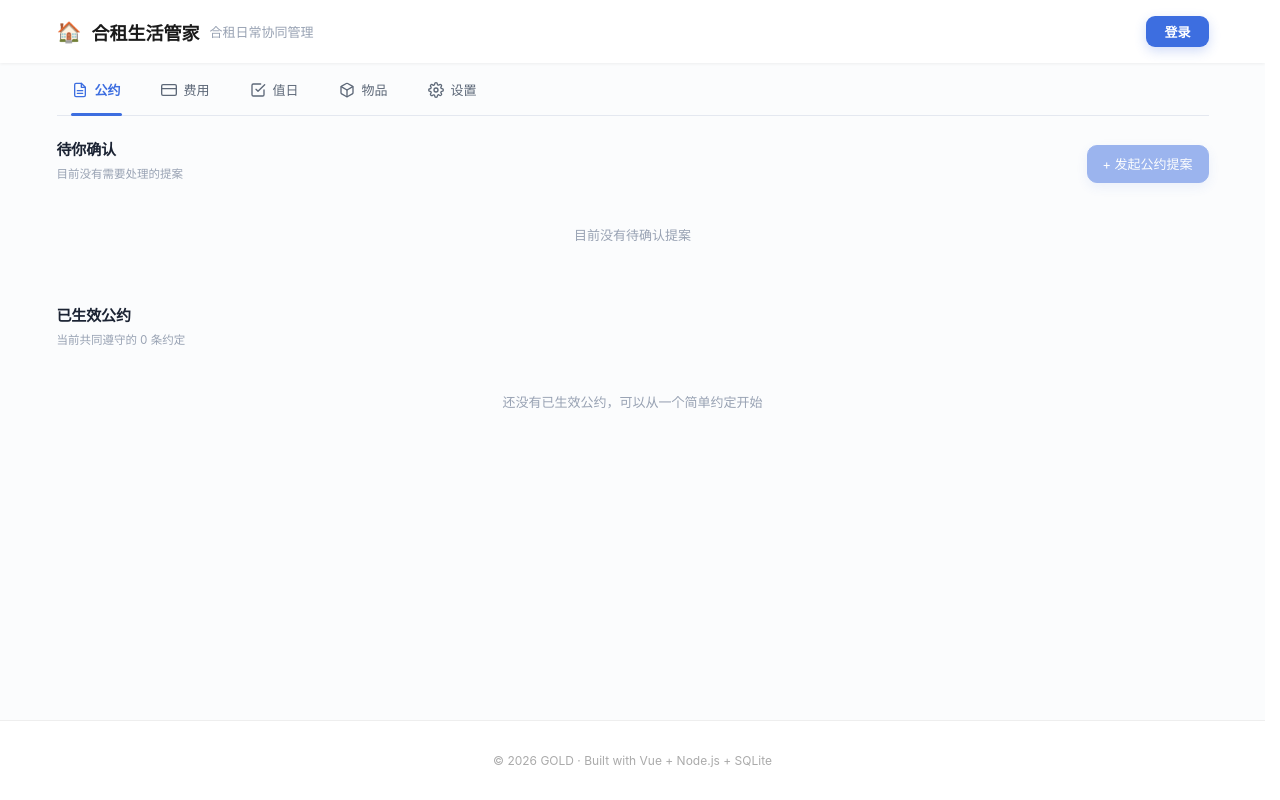
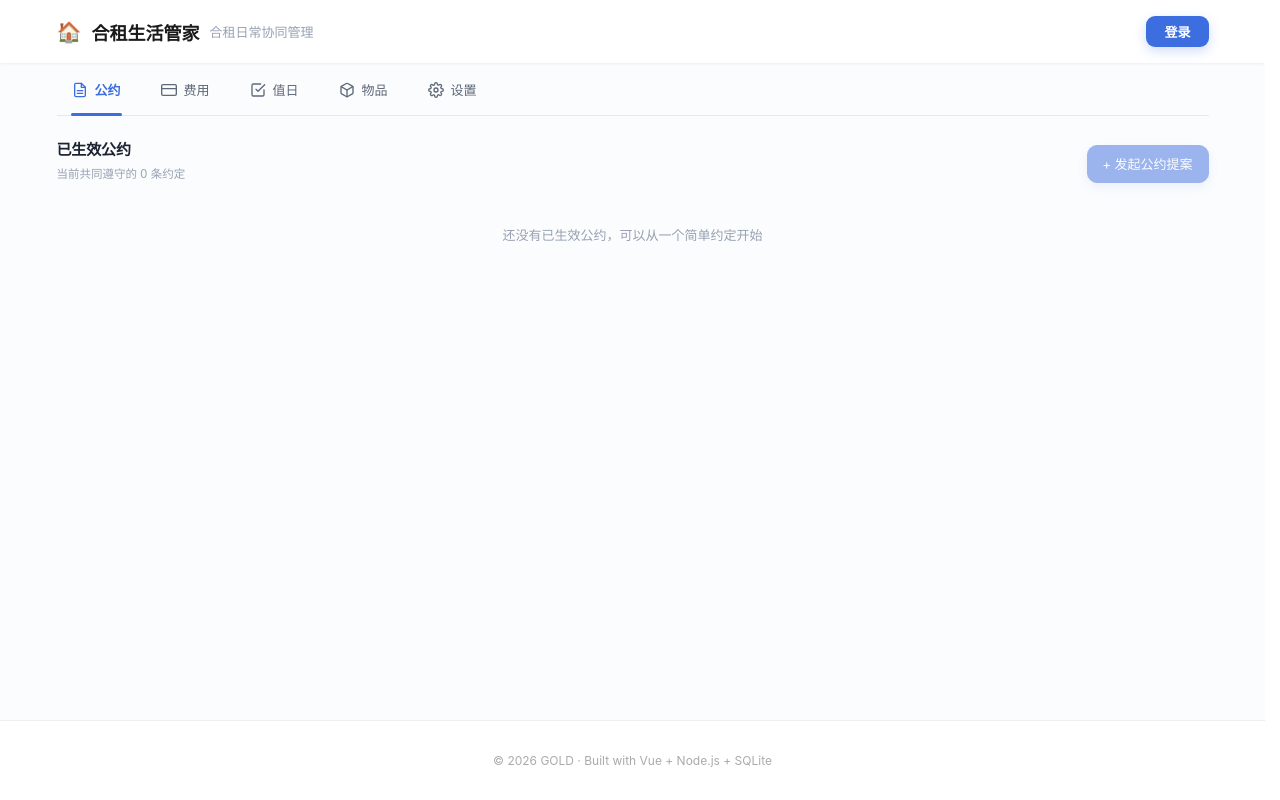
Before and after one commit to GOLD-ops/gold-workspace, a Vue app in the folder client/: page /tools/roomie in a window 1280 px wide. Built offline with nearby package versions, Linux system fonts and the light colour scheme.

Commit message:
style: 无待确认提案时隐藏该模块，发起提案按钮移至已生效公约

```diff
--- a/client/src/tools/roomie/RulesPanel.vue
+++ b/client/src/tools/roomie/RulesPanel.vue
@@ -1,15 +1,14 @@
 <template>
   <div class="rm-panel">
-    <section class="rm-rule-section">
+    <!-- 有待确认提案时才显示该模块 -->
+    <section v-if="pending.length" class="rm-rule-section">
       <div class="rm-block-head compact">
         <div>
           <h2><span v-if="needsMyVote" class="rm-inline-alert" aria-hidden="true"></span>待你确认</h2>
           <p>{{ pendingSummary }}</p>
         </div>
-        <button class="rm-btn primary" :disabled="!currentMemberId" @click="openProposal()">+ 发起公约提案</button>
       </div>
 
-      <template v-if="pending.length">
         <article v-for="proposal in pending" :key="proposal.id" class="rm-card rm-proposal">
           <div class="rm-proposal-main">
             <div class="rm-proposal-body">
@@ -81,13 +80,14 @@
           </div>
         </article>
         <div class="rm-rule-note"><span>i</span>所有在住成员同意后提案才会生效；若内容有修改，需要大家重新确认。</div>
-      </template>
-      <div v-else class="rm-quiet-empty">目前没有待确认提案</div>
     </section>
 
     <section class="rm-rule-section">
       <div class="rm-block-head compact">
         <div><h2>已生效公约</h2><p>当前共同遵守的 {{ active.length }} 条约定</p></div>
+        <button class="rm-btn primary" :disabled="!currentMemberId" @click="openProposal()">
+          + 发起公约提案
+        </button>
       </div>
       <div v-if="active.length" class="rm-rule-list">
         <article v-for="rule in active" :key="rule.id" class="rm-card rm-active-rule">
```
